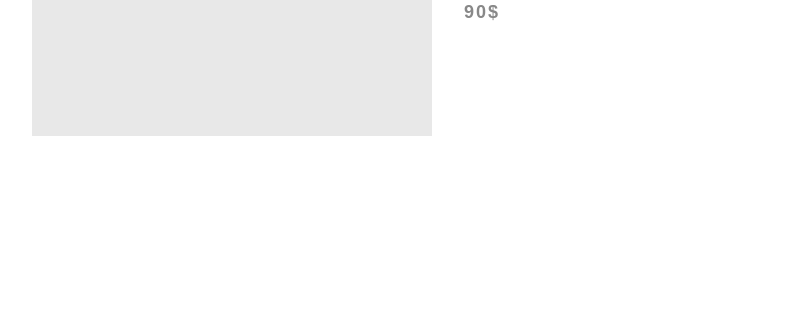
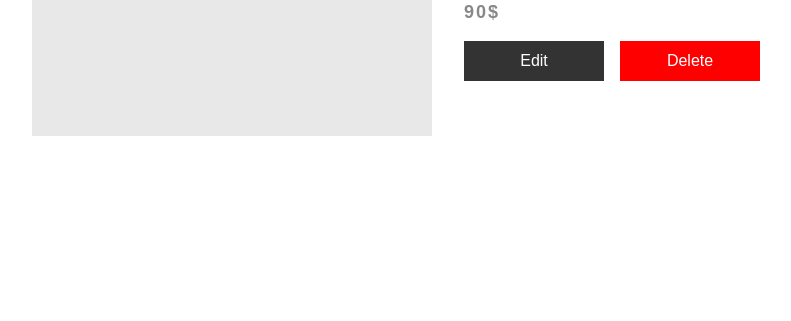
Before and after one commit to AhmedElbohoty/coretabs-store, a Django app: page /products/9/ in a window 1280 px wide; the page is wider, and only the part inside the window is pictured. Shown: the part 354-675 px from the top of that part, without its empty margins (112-903 px from the left). Run offline with Django 3.2, Linux system fonts and the light colour scheme; data comes from the database, SQL or seed files in the repository; both versions use the stored data as it was after the commit.

Commit message:
Delete Product

```diff
--- a/products/static/style/modules/main.css
+++ b/products/static/style/modules/main.css
@@ -137,3 +137,29 @@
   line-height: 1.8;
 }
 /* #endregion product details */
+
+/* #region product btns */
+.main-prod-actions {
+  display: flex;
+  align-items: center;
+}
+
+.main-prod-edit,
+.main-prod-delete {
+  display: block;
+  width: 140px;
+  height: 40px;
+  color: #fff;
+  background-color: #333;
+  border: none;
+  font-size: 16px;
+  line-height: 40px;
+  text-align: center;
+  cursor: pointer;
+}
+
+.main-prod-delete {
+  margin-left: 16px;
+  background-color: red;
+}
+/* #region product btns */
--- a/products/views.py
+++ b/products/views.py
@@ -1,4 +1,4 @@
-from django.shortcuts import render, get_object_or_404
+from django.shortcuts import render, get_object_or_404, redirect
 from .models import Product
 from .forms import AddProductForm
 
@@ -11,6 +11,11 @@ def products_list(request):
 
 
 def product_details(request, pk):
+    if request.method == 'POST':
+        product = Product.objects.get(pk=pk)
+        product.delete()
+        return redirect("products_list")
+
     try:
         product = Product.objects.get(pk=pk)
         context = {'product': product}
--- a/templates/products/product-details.html
+++ b/templates/products/product-details.html
@@ -70,6 +70,16 @@
           <p class="main-prod-desc">No description for this product</p>
           {% endif %}
           <p class="main-prod-name">{{ product.price }}$</p>
+
+          <div class="main-prod-actions">
+            <a href="{% url 'product_edit' product.id %}" class="main-prod-edit"
+              >Edit</a
+            >
+            <form action="" method="POST">
+              {% csrf_token %}
+              <input class="main-prod-delete" type="submit" value="Delete" />
+            </form>
+          </div>
         </div>
       </main>
       {% endif %}
```
Also changed, not shown: db.sqlite3.
